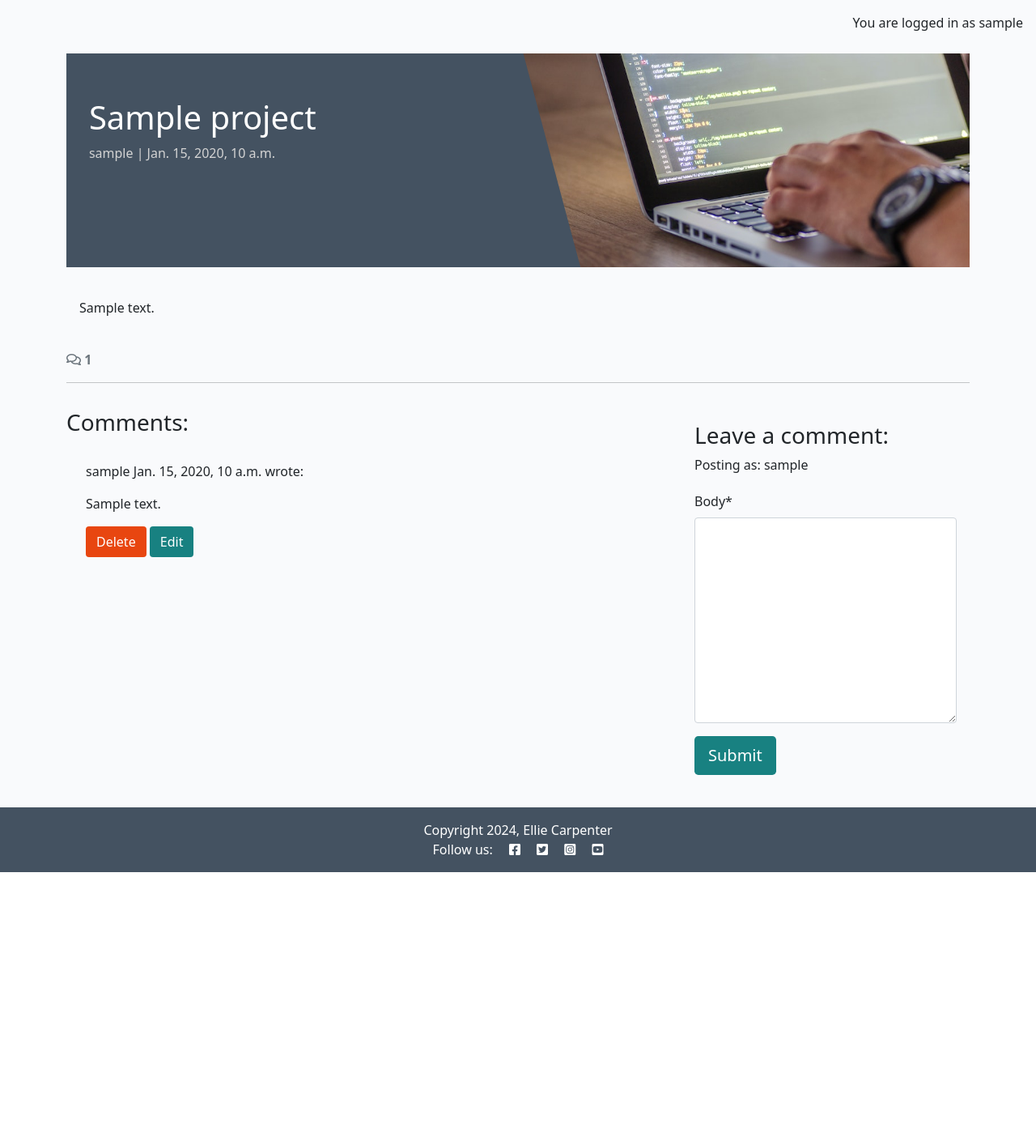
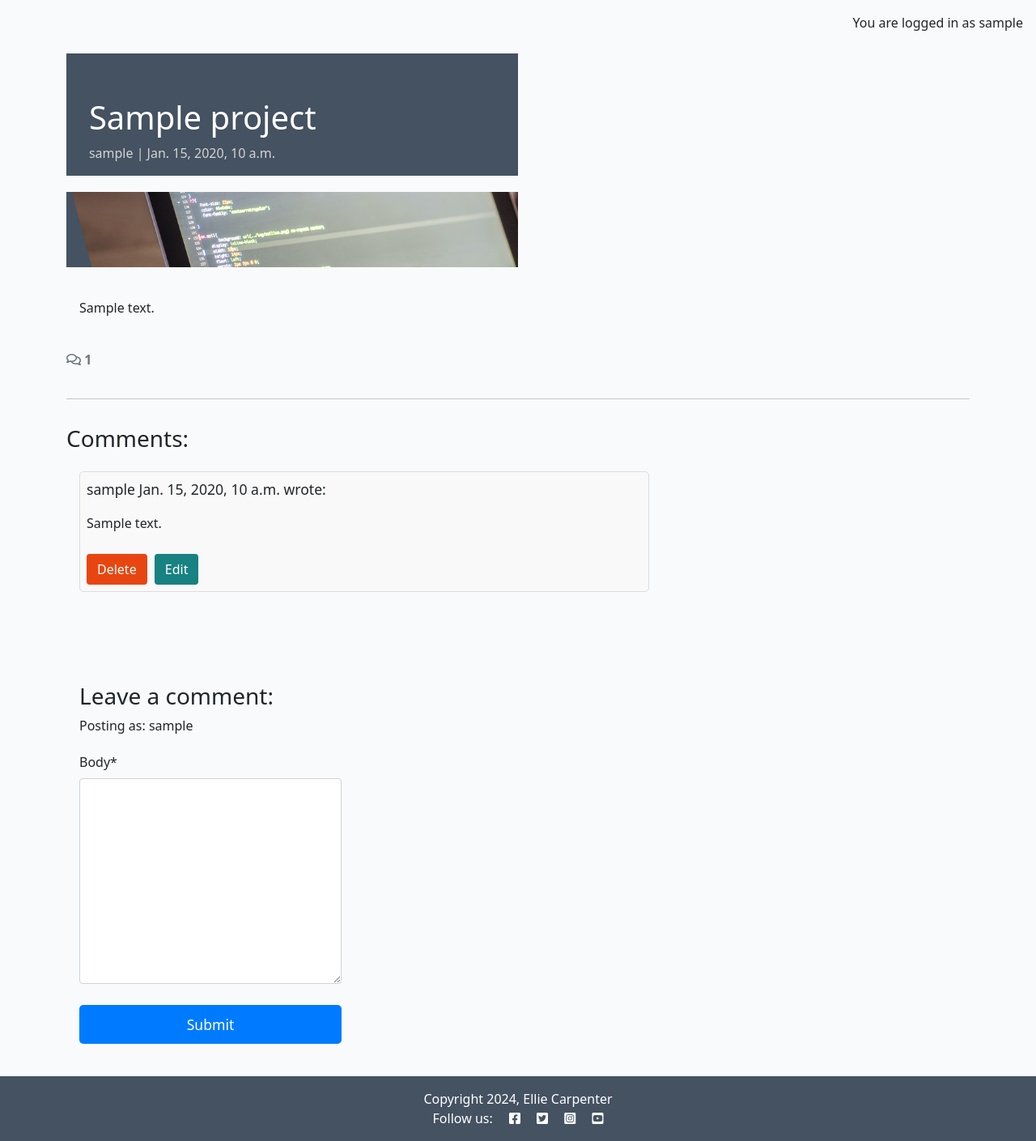
Before and after one commit to els-390/CI-Capstone-Portfolio-Project-Clone, a Django app: a page that uses projects/templates/projects/project_detail.html in a window 1280 px wide. Shown: the part 60-1469 px from the top of the page at 81% size. Before the commit the page ends 1137 px from the top, so only its background shows below. Run offline with Django 4.2, Linux system fonts and the light colour scheme; a user stored in the database is signed in; tables that the repository leaves empty hold one stand-in row (values such as "Sample post"); some libraries are stand-ins or nearby versions.

Commit message:
Update CSS styles

```diff
--- a/projects/templates/projects/project_detail.html
+++ b/projects/templates/projects/project_detail.html
@@ -7,9 +7,9 @@
     <div class="container">
         <div class="row g-0">
             <div class="col-md-6 masthead-text">
-                <!-- Post title goes in these h1 tags -->
+                <!-- Project title goes in these h1 tags -->
                 <h1 class="project-title">{{ project.title }}</h1>
-                <!-- Post author goes before the | the project.s created date goes after -->
+                <!-- Project author goes before the | the projects created date goes after -->
                 <p class="project-subtitle">{{ project.author }} | {{ project.created_on }}</p>
             </div>
             <div class="d-none d-md-block col-md-6 masthead-image">
--- a/static/css/style.css
+++ b/static/css/style.css
@@ -1,7 +1,13 @@
+/* General body and background styles */
 body {
     background-color: #F9FAFC;
 }
 
+.main-bg {
+    background-color: #F9FAFC;
+}
+
+/* Brand and text styles */
 .brand {
     font-family: Lato, sans-serif;
     font-size: 1.4rem;
@@ -17,6 +23,7 @@
     font-weight: 300;
 }
 
+/* Background colors */
 .light-bg {
     background-color: #fff;
 }
@@ -25,15 +32,13 @@
     background-color: #445261;
 }
 
-.main-bg {
-    background-color: #F9FAFC;
-}
-
+/* Card styles */
 .card {
     border: none;
     background-color: transparent;
 }
 
+/* Image styling */
 .image-container {
     position: relative;
 }
@@ -51,12 +56,7 @@
     height: auto;
 }
 
-.author {
-    color: white;
-    margin: 4px;
-    text-transform: uppercase;
-}
-
+/* Masthead and project section styling */
 .masthead {
     margin-top: 10px;
     overflow: hidden;
@@ -111,6 +111,7 @@
     color: lightgray;
 }
 
+/* Button styles */
 .btn-signup,
 .btn-edit {
     background-color: #188181;
@@ -123,6 +124,25 @@
     color: #23BBBB;
 }
 
+.btn-like {
+    color: #E84610;
+    border: none;
+    background: transparent;
+}
+
+.btn-like:hover,
+.btn-like:active {
+    color: #E84610;
+    background: transparent;
+    border: none;
+}
+
+.btn-delete {
+    color: #fff;
+    background: #E84610;
+}
+
+/* Link styling */
 .link {
     color: #23BBBB;
     text-decoration: none;
@@ -134,28 +154,103 @@
     text-decoration: underline;
 }
 
-.btn-like {
-    color: #E84610;
-    border: none;
-    background: transparent;
-}
-
-.btn-delete {
-    color: #fff;
-    background: #E84610;
-}
-
-.btn-like:hover,
-.btn-like:active {
-    color: #E84610;
-    background: transparent;
-    border: none;
-}
-
+/* Faded text */
 .faded {
     color: rgb(172, 175, 175);
 }
 
+/* Approval message styling */
 .approval {
     color: rgb(222, 146, 168);
 }
+
+/* Styling for comments section */
+.comments {
+    margin-bottom: 20px;
+    padding: 10px;
+    background-color: #f9f9f9;
+    border-radius: 5px;
+    border: 1px solid #ddd;
+}
+
+/* Fade-out effect for unapproved comments */
+.faded {
+    opacity: 0.5;
+}
+
+/* Hide unapproved comments */
+.d-none {
+    display: none;
+}
+
+/* Styling for the comment info */
+.comments .font-weight-bold {
+    font-size: 1.1em;
+}
+
+/* Styling for approval messages */
+.approval {
+    color: rgb(222, 146, 168);
+    font-size: 0.9em;
+    font-style: italic;
+}
+
+/* Styling for comment buttons */
+.btn-delete, .btn-edit {
+    margin-right: 5px;
+    margin-top: 10px;
+}
+
+/* Styling for comment form */
+#commentForm {
+    margin-top: 20px;
+}
+
+#commentForm .form-group {
+    margin-bottom: 15px;
+}
+
+#commentForm button {
+    margin-top: 10px;
+    width: 100%;
+    background-color: #007bff;
+    color: white;
+    border-radius: 5px;
+    font-size: 1.1em;
+    padding: 10px;
+}
+
+/* Comment display sections (left and right alignment) */
+.row {
+    display: flex;
+    justify-content: space-between;
+    gap: 20px;
+}
+
+.col-md-8 {
+    flex: 0 0 66.67%;
+}
+
+.col-md-4 {
+    flex: 0 0 33.33%;
+}
+
+@media (max-width: 768px) {
+    .row {
+        flex-direction: column;
+        align-items: center;
+    }
+
+    .col-md-8, .col-md-4 {
+        flex: 0 0 100%;
+    }
+}
+
+/* Modal styling */
+.modal-content {
+    border-radius: 8px;
+}
+
+.modal-header {
+    background-color: #f8f9fa;
+}
```
Also changed, not shown: 1 other file.
